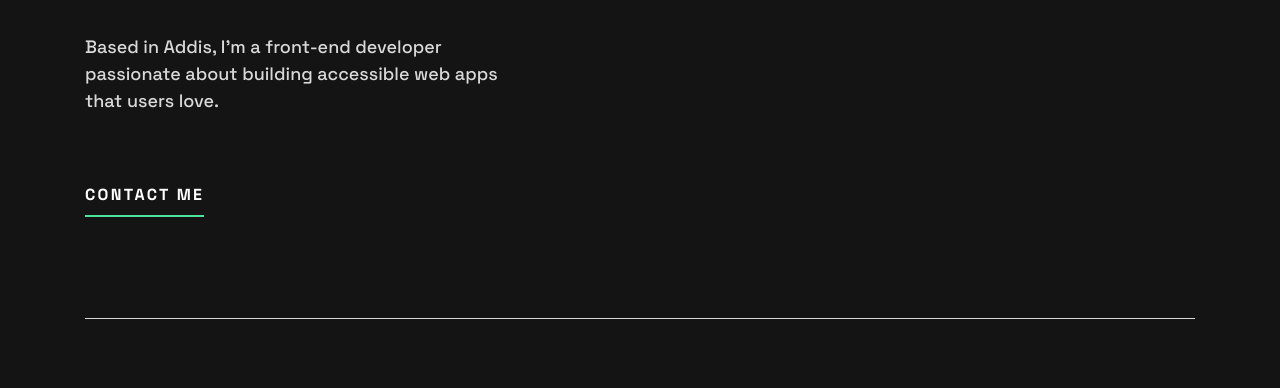
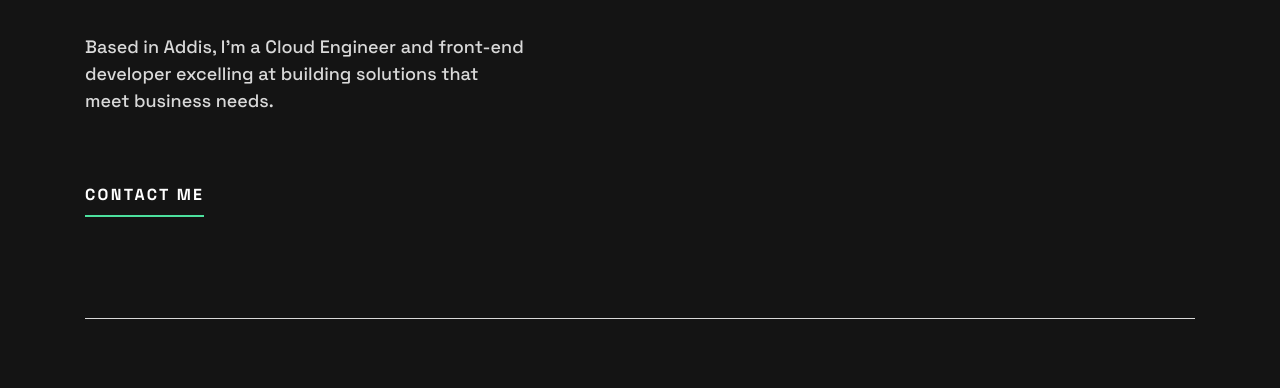
Before and after one commit to Ashenafi-Godana/my-web-repo, a plain HTML site: page index.html in a window 1280 px wide. Shown: the part 403-791 px from the top of the page. Drawn offline with Linux system fonts and the light colour scheme.

Commit message:
modifcation

```diff
--- a/index.html
+++ b/index.html
@@ -134,8 +134,8 @@
                 meet you! I'm <span>Ashenafi</span>
               </h1>
               <p class="hero__description">
-                Based in Addis, I'm a front-end developer passionate about
-                building accessible web apps that users love.
+                Based in Addis, I'm a Cloud Engineer and front-end developer excelling at
+                building solutions that meet business needs.
               </p>
               <a href="#contact" class="hero__contact underline">Contact me</a>
             </div>
```
